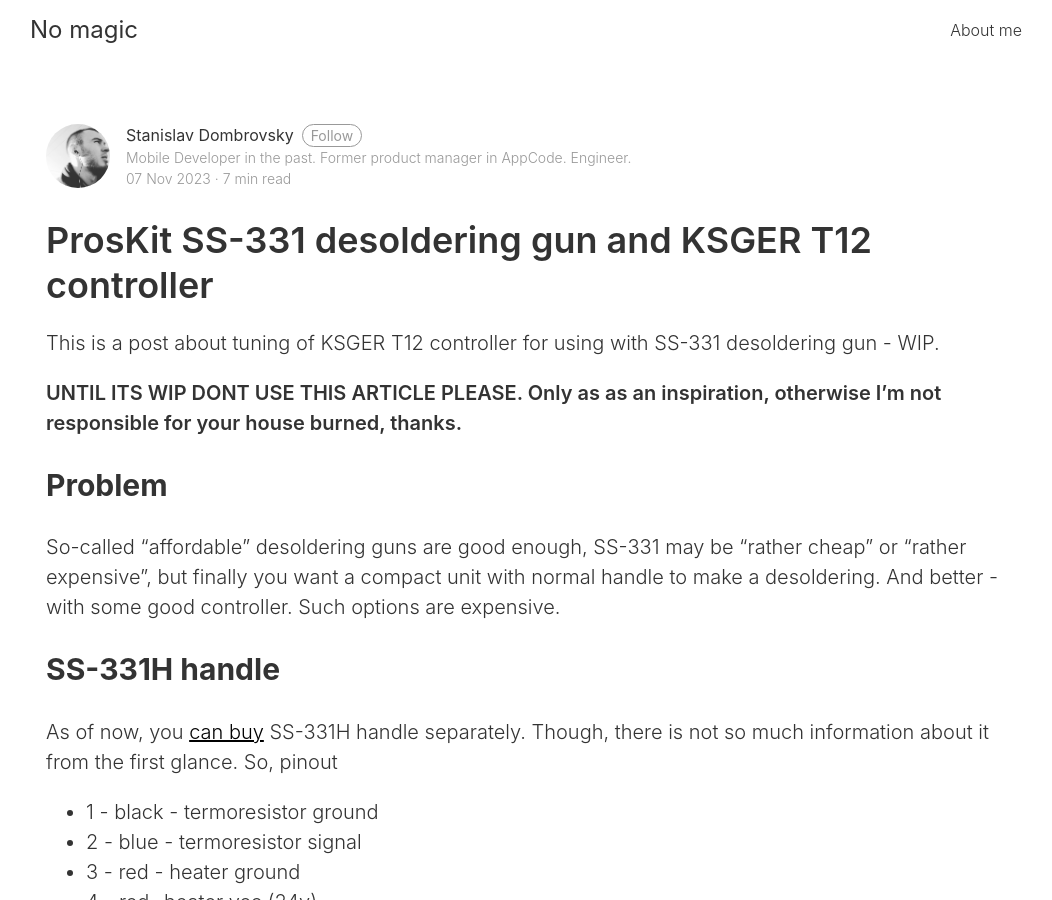
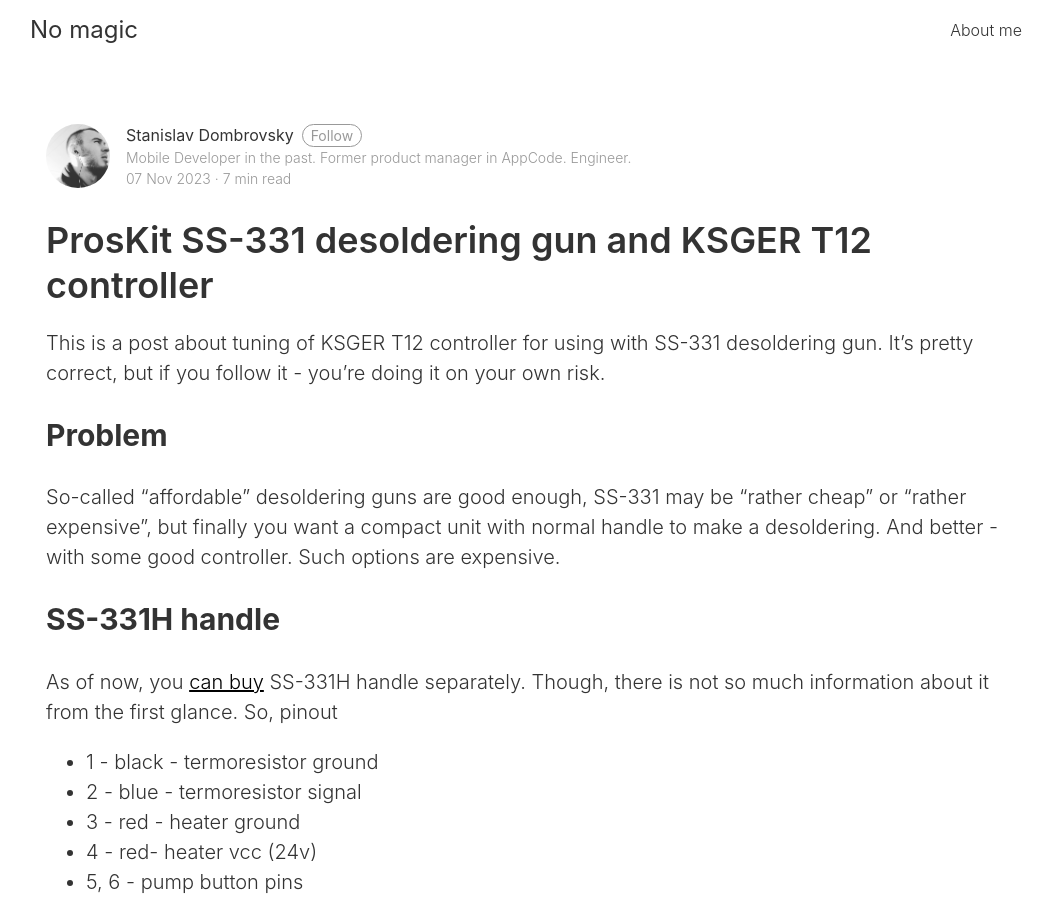
Before and after one commit to yeswolf/yeswolf.github.io, a Jekyll site: the page built from _posts/2023-11-07-proskit-ksger.md, in a window 1280 px wide and 900 px high. Shown: the whole window, without its empty margins (114-1166 px from the left). Built offline with Jekyll 4.4.1, drawn with Linux system fonts in a browser that asks for light colours; nearby versions of some CDN libraries; comment, search, counter and statistics services are not loaded; part of the change alters nothing that is shown; some of the changed text lies outside the part shown.

Commit message:
Update 2023-11-07-proskit-ksger.md

```diff
--- a/_posts/2023-11-07-proskit-ksger.md
+++ b/_posts/2023-11-07-proskit-ksger.md
@@ -8,9 +8,7 @@ author_bio: false
 permalink: /proskit-ksger/
 ---
 
-This is a post about tuning of KSGER T12 controller for using with SS-331 desoldering gun - WIP.
-
-**UNTIL ITS WIP DONT USE THIS ARTICLE PLEASE. Only as as an inspiration, otherwise I'm not responsible for your house burned, thanks.**
+This is a post about tuning of KSGER T12 controller for using with SS-331 desoldering gun. It's pretty correct, but if you follow it - you're doing it on your own risk.
 
 ## Problem
 
@@ -114,3 +112,35 @@ AFAIK GX with 7 pins is enough if you don't want to invent the ambient temp that
 Like this, and yes, it works fine:
 
 ![image](https://github.com/yeswolf/yeswolf.github.io/assets/1262951/b8819bff-bbd7-4747-9380-38525f072ca4)
+
+## Bonus
+
+Temperature - resistance table:
+
+![image](https://github.com/yeswolf/yeswolf.github.io/assets/1262951/4fd5ba59-6bff-40b9-9fd8-5b68ee27b627)
+
+|Temp |Ohms|
+|---|---|
+|450|168|
+|430|156|
+|400|150|
+|380|138|
+|370|134|
+|360|133|
+|350|131|
+|340|129|
+|300|123|
+|240|90|
+|220|86|
+|200|83|
+|180|79|
+|160|73|
+|160|74|
+|150|72|
+|140|70|
+|130|68|
+|119|66|
+|100|63|
+|80|59|
+|70|57|
+|50|53|
```
